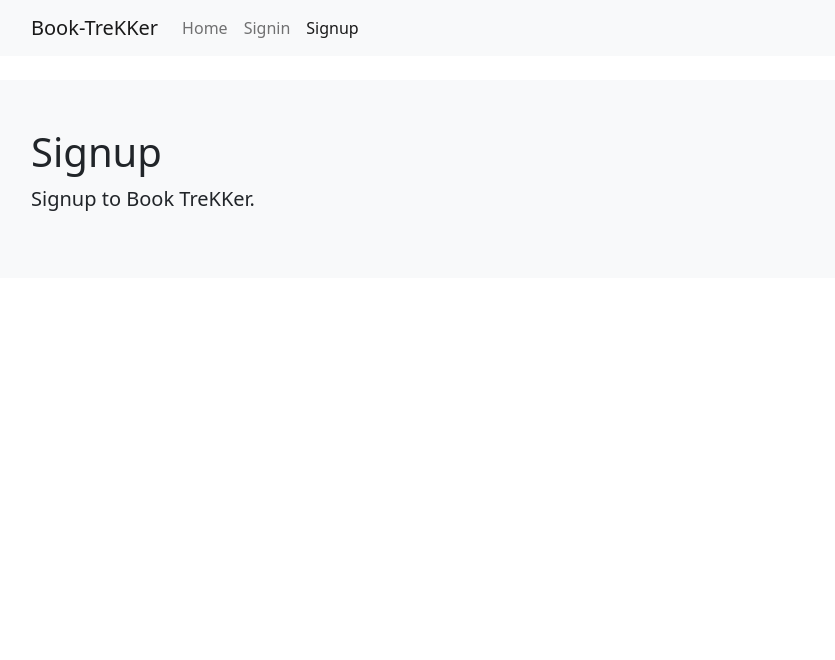
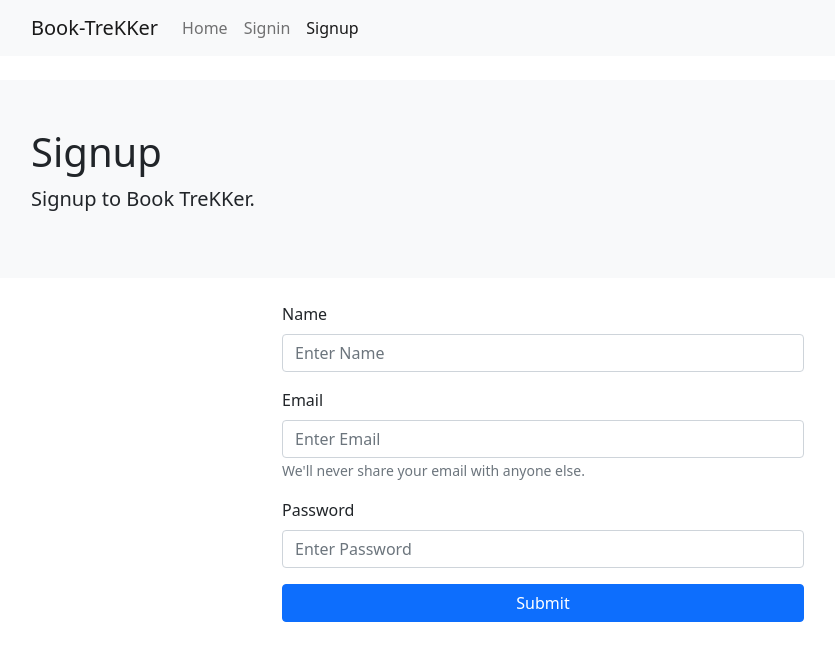
Before and after one commit to engrmzubair/BookTrekker, a React (Create React App) app in the folder book-trekker-app/: page /signup in a window 1280 px wide. Shown: the top 660 px of the page, without its empty margins (51-886 px from the left). Built offline with nearby package versions, Linux system fonts and the light colour scheme.

Commit message:
signup form handle change

```diff
--- /dev/null
+++ b/book-trekker-app/src/components/common/Input.tsx
@@ -0,0 +1,42 @@
+import { Form } from 'react-bootstrap'
+import React from 'react'
+import { HandleChange } from '../user/Signup'
+
+
+type Props = {
+  value: string
+  label: string,
+  type: string,
+  placeholder: string,
+  formText?: string,
+  handleChange: HandleChange
+
+}
+
+const Input = ({ value, label, type, placeholder, formText, handleChange }: Props) => {
+  return (
+    <React.Fragment>
+
+      <Form.Group className="mb-3">
+        <Form.Label>{ label }</Form.Label>
+
+        <input
+          onChange={ e => handleChange(label, e) }
+          className="form-control"
+          value={ value }
+          type={ type }
+          placeholder={ placeholder } />
+
+        { formText && <Form.Text className="text-muted">
+          { formText }
+        </Form.Text> }
+      </Form.Group>
+
+
+
+
+    </React.Fragment>
+  )
+}
+
+export default Input
--- a/book-trekker-app/src/components/user/Signup.tsx
+++ b/book-trekker-app/src/components/user/Signup.tsx
@@ -1,16 +1,43 @@
-import React from 'react';
+import React, { useState } from 'react';
 import Menu from '../core/Menu';
 import Layout from '../core/Layout';
+import SignupForm from './SignupForm';
 
 type Props = {}
 
+export type HandleChange = (name: string, event: React.ChangeEvent<HTMLInputElement>) => void;
+
+export type Values = {
+  name: string,
+  email: string,
+  password: string,
+  error: string
+}
+
 const Signup = (props: Props) => {
 
+  const [values, setValues] = useState<Values>({
+    name: "",
+    email: "",
+    password: "",
+    error: ""
+  })
+
+  const handleChange: HandleChange = (name, event) => {
+
+    setValues({ ...values, [name.toLowerCase()]: event.target.value });
+
+
+  }
   return (
     <React.Fragment>
       <Menu />
-      <Layout title="Signup" description="Signup to Book TreKKer.">
-      </Layout>
+      <Layout
+        title="Signup"
+        description="Signup to Book TreKKer." />
+      <SignupForm
+        values={ values }
+        handleChange={ handleChange } />
     </React.Fragment>
   );
 }
--- /dev/null
+++ b/book-trekker-app/src/components/user/SignupForm.tsx
@@ -0,0 +1,50 @@
+import { Form, Button, Container } from 'react-bootstrap';
+import Input from '../common/Input';
+import { HandleChange, Values } from './Signup';
+
+type Props = {
+  values: Values,
+  handleChange: HandleChange
+}
+
+const SignupForm = ({ values, handleChange }: Props) => {
+
+
+  return (
+    <Container className='row m-4'>
+      <Form className='col-md-6 m-auto'>
+
+        <Input
+          value={ values.name }
+          handleChange={ handleChange }
+          label='Name'
+          type='text'
+          placeholder='Enter Name'
+        />
+
+        <Input
+          value={ values.email }
+          handleChange={ handleChange }
+          label='Email'
+          type='email'
+          placeholder='Enter Email'
+          formText="We'll never share your email with anyone else."
+        />
+
+        <Input
+          value={ values.password }
+          handleChange={ handleChange }
+          label='Password'
+          type='password'
+          placeholder='Enter Password'
+        />
+
+        <Button className='w-100' variant="primary" type="submit">
+          Submit
+        </Button>
+      </Form>
+    </Container>
+  )
+}
+
+export default SignupForm
```
